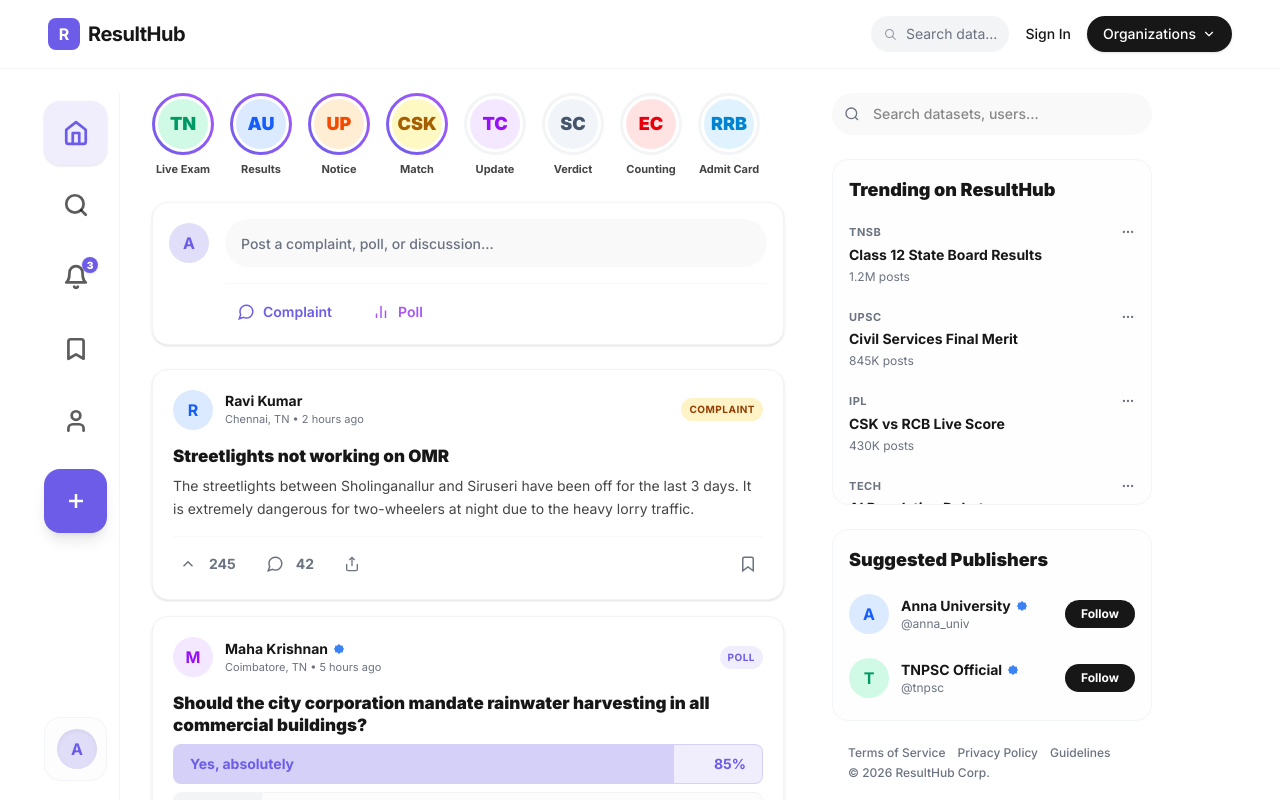
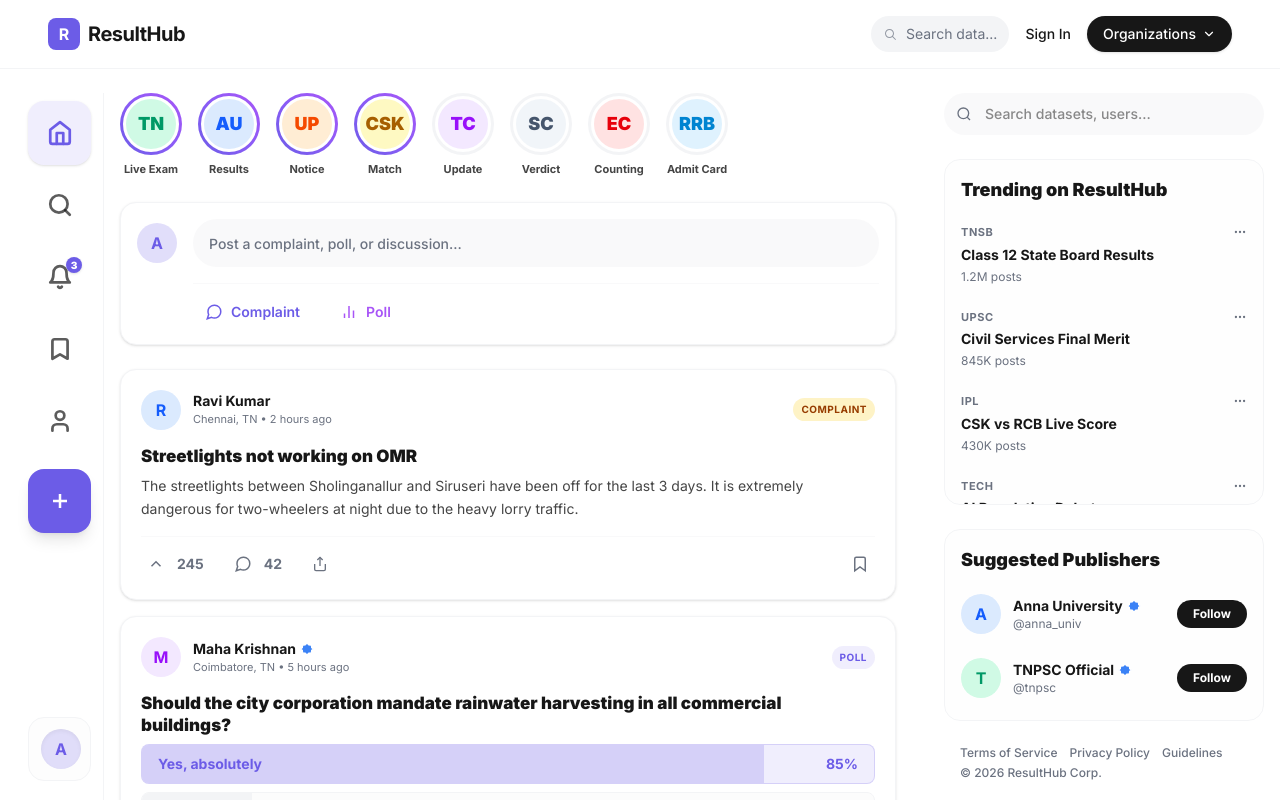
Before and after one commit to Faiz-7716/ResultPublisherwEB, a Next.js app: page / in a window 1280 px wide. Shown: the top 800 px of the page. Built offline with nearby package versions, Linux system fonts and the light colour scheme.

Commit message:
style: pushed sidebar further left by expanding layout max-width and increased center feed width

```diff
--- a/src/app/(social)/layout.tsx
+++ b/src/app/(social)/layout.tsx
@@ -10,9 +10,9 @@ export default function SocialLayout({
   return (
     <div className="flex flex-col min-h-screen pb-16 md:pb-0">
       <Navbar />
-      <div className="mx-auto max-w-[1400px] px-2 sm:px-4 lg:px-6 xl:px-8 flex justify-start lg:gap-8 w-full mt-6 flex-1">
+      <div className="mx-auto max-w-[1800px] px-1 sm:px-2 lg:px-4 flex justify-start lg:gap-4 w-full mt-6 flex-1">
         <LeftSidebar />
-        <div className="flex-1 max-w-[1000px] min-w-0 w-full mb-12">
+        <div className="flex-1 max-w-[1200px] min-w-0 w-full mb-12">
           {children}
         </div>
       </div>
```
